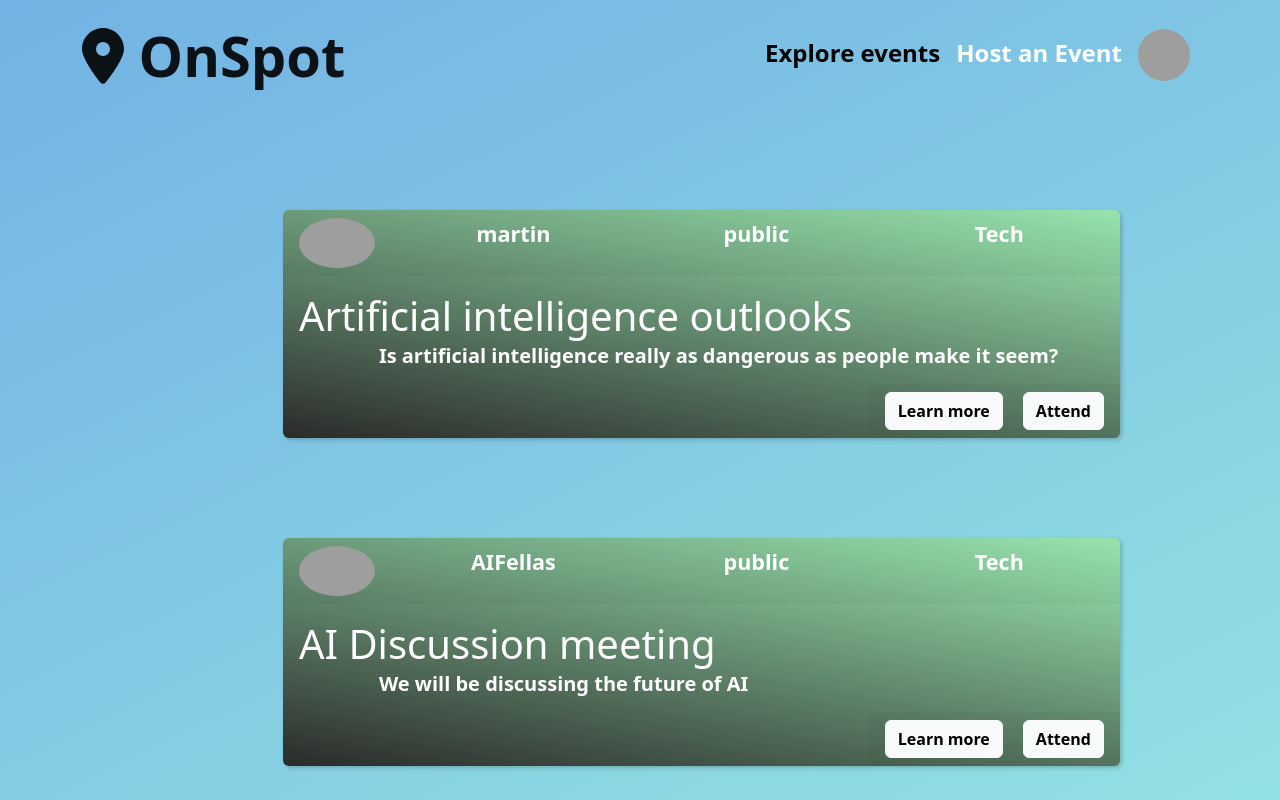
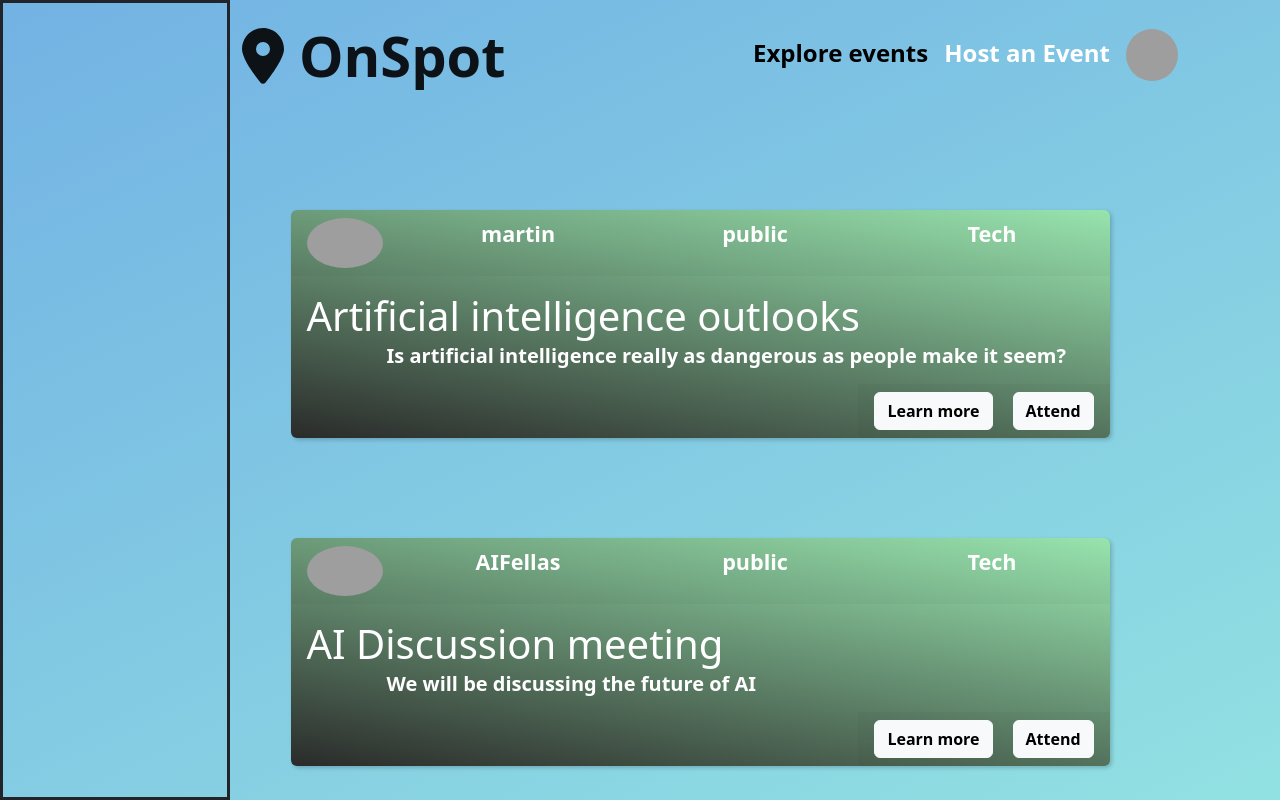
Before and after one commit to MartinYordanov374/OnSpot, a React (Create React App) app: page / in a window 1280 px wide. Built offline with nearby package versions, Linux system fonts and the light colour scheme; grey boxes are pictures that could not be loaded.

Commit message:
Added sidebar template to the landing page

```diff
--- a/src/Components/LandingPageComponent/LandingPageComponent.js
+++ b/src/Components/LandingPageComponent/LandingPageComponent.js
@@ -7,6 +7,7 @@ import { Container } from 'react-bootstrap'
 import conversation from '../../Images/conversation.png'
 import './LandingPageStyles/LandingPage.css'
 import EventCardComponent from '../EventCardComponent/EventCardComponent';
+import SidebarComponent from '../SidebarComponent/SidebarComponent';
 
 export default class LandingPageComponent extends Component {
   render() {
@@ -55,12 +56,15 @@ export default class LandingPageComponent extends Component {
         </div>
         :
         <div>
-          <NavbarComponentRegisteredUser/>
-          {events.map((event) => {
-            return <EventCardComponent props={event}/>
+          <SidebarComponent/>
+          <Container>
+            <NavbarComponentRegisteredUser/>
+            {events.map((event) => {
+              return <EventCardComponent props={event}/>
 
-          })}
+            })}
 
+          </Container>
         </div>
         }
       </div>
--- a/src/Components/SidebarComponent/SidebarComponent.js
+++ b/src/Components/SidebarComponent/SidebarComponent.js
@@ -0,0 +1,11 @@
+import React, { Component } from 'react'
+import './SidebarStyling/SidebarStyle.css'
+export default class SidebarComponent extends Component {
+  render() {
+    return (
+     <div className='sidebarWrapper'>
+
+     </div>
+    )
+  }
+}
--- /dev/null
+++ b/src/Components/SidebarComponent/SidebarStyling/SidebarStyle.css
@@ -0,0 +1,12 @@
+.sidebarWrapper {
+  border-style: solid;
+  margin-left: auto;
+  width: 18%;
+  height: 10vh;
+}
+
+.sidebarWrapper {
+  float: left;
+  height: 100vh;
+}
+/*# sourceMappingURL=SidebarStyle.css.map */
--- /dev/null
+++ b/src/Components/SidebarComponent/SidebarStyling/SidebarStyle.scss
@@ -0,0 +1,10 @@
+.sidebarWrapper{
+    border-style: solid;
+    margin-left: auto;
+    width:18%;
+    height:10vh;
+}
+.sidebarWrapper{
+    float:left;
+    height:100vh;
+}
```
Also changed, not shown: 1 other file (tests, documents, lock files or other folders).
